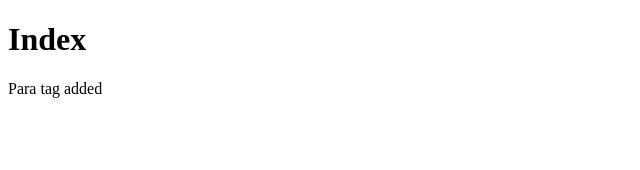
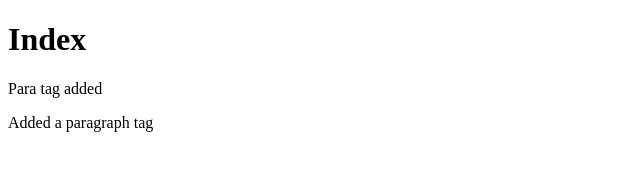
Before and after one commit to arulxcraze/Git-Assignment-3, a plain HTML site: page index.html in a window 1280 px wide. Shown: the whole page, without its empty margins (0-640 px from the left). Drawn offline with Linux system fonts and the light colour scheme.

Commit message:
Update index.html

```diff
--- a/index.html
+++ b/index.html
@@ -8,5 +8,6 @@
 <body>
     <h1>Index</h1>
     <p>Para tag added</p>
+    <p>Added a paragraph tag</p>
 </body>
 </html>
```
